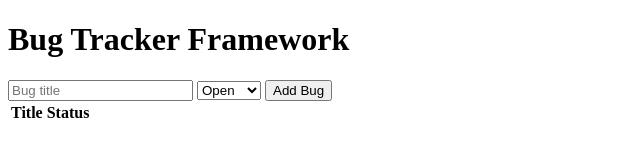
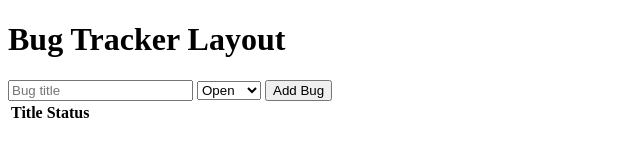
Before and after one commit to Praven4754/BugTracker, a plain HTML site: page index.html in a window 1280 px wide. Shown: the whole page, without its empty margins (0-640 px from the left). Drawn offline with Linux system fonts and the light colour scheme.

Commit message:
fix: resolved heading conflict

```diff
--- a/index.html
+++ b/index.html
@@ -6,7 +6,7 @@
 </head>
 <body>
     <div>
-        <h1>Bug Tracker Framework</h1>
+        <h1>Bug Tracker Layout</h1>
         <form id="bugForm">
             <input type="text" id="title" placeholder="Bug title" required>
             <select id="status">
```
